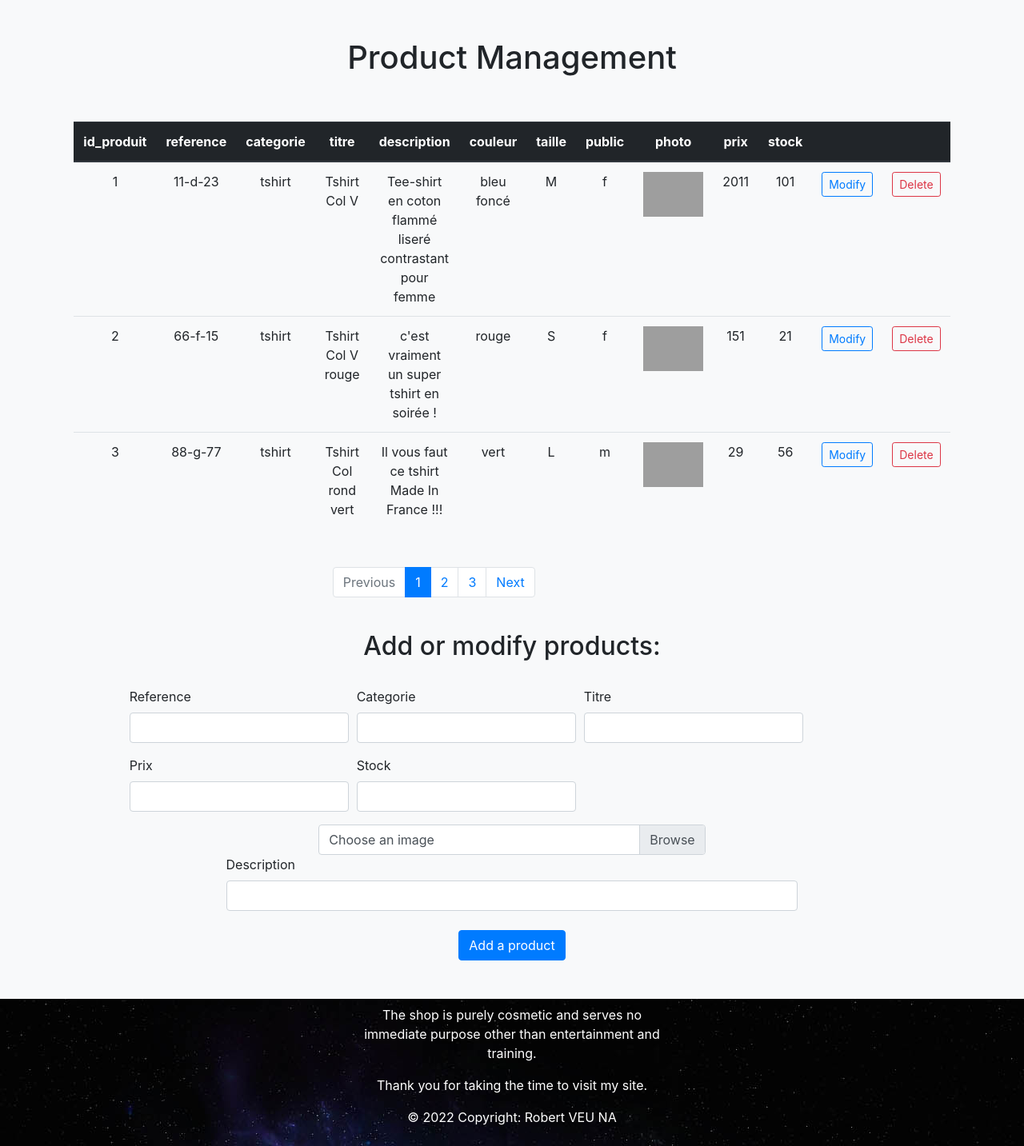
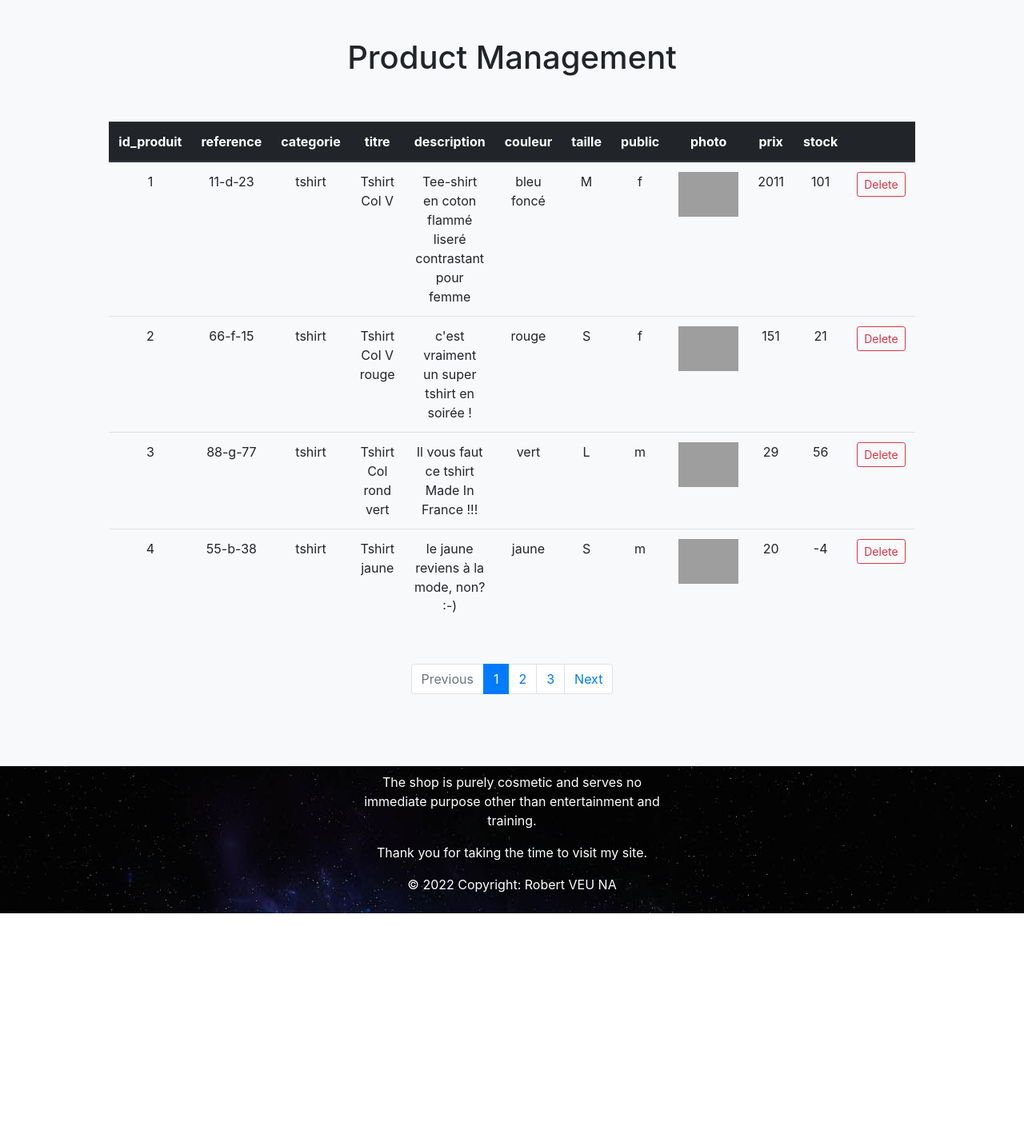
Before and after one commit to veuna-R/php_boutique_saints2022, a PHP site: page /admin/gestion_produits.php in a window 1280 px wide. Shown: the part 80-1513 px from the top of the page at 80% size. After the commit the page ends 1222 px from the top, so only its background shows below. Run offline with PHP 8.4, Linux system fonts and the light colour scheme; data comes from the database, SQL or seed files in the repository; some libraries are stand-ins or nearby versions; grey boxes are pictures that could not be loaded.

Commit message:
updated 26/09/2022 @ 16:28

```diff
--- a/admin/gestion_produits.php
+++ b/admin/gestion_produits.php
@@ -143,7 +143,7 @@ require_once("../inc/init.php");
 //////////// Récupérer en BDD les produits ////////////////
 ////////////////////////////////////////////
 
-$stmt = $pdo->query("SELECT * FROM produit LIMIT $elementsPourLaPagination[premierArticle], 3");
+$stmt = $pdo->query("SELECT * FROM produit LIMIT $elementsPourLaPagination[premierArticle], 4");
 // echo '<pre>';
 // var_dump($stmt->fetchAll(PDO::FETCH_ASSOC));
 // echo '</pre>';
@@ -195,7 +195,6 @@ require_once("inc/header.php");
             <th scope="col"><?= $col['name']; ?></th>
         <?php } ?>
         <th scope="col"></th>
-        <th scope="col"></th>
     </tr>
   </thead>
   <tbody>
@@ -213,7 +212,7 @@ require_once("inc/header.php");
                 <?php } ?>
 
                 <!-- ***Lien de modification et de suppression*** -->
-                <td> <a href="?action=modification&id_produit=<?= $produit["id_produit"]?>#ajout_modif" role="button" class="btn btn-outline-primary btn-sm"> Modify </a> </td>
+
 
                 <td> <a href="?action=suppression&id_produit=<?= $produit["id_produit"]?>" role="button" class="btn btn-outline-danger btn-sm"> Delete </a> </td>
 
@@ -224,7 +223,7 @@ require_once("inc/header.php");
 </table>
 
 <!-- Pagination -->
-<div class="row col-md-6 col-sm-12">
+<div class="row col-md-6 col-sm-12 justify-content-center">
     <nav aria-label="Page navigation example">
     <ul class="pagination">
 
@@ -246,7 +245,7 @@ require_once("inc/header.php");
 </div>
 
 <!-- Formulaire de modification/ajout de produit -->
-<div class="mb-4 col-12 text-center">
+<!-- <div class="mb-4 col-12 text-center">
     <h2>Add or modify products:</h2>
 </div>
 
@@ -274,31 +273,16 @@ require_once("inc/header.php");
             <label for="stock">Stock</label>
             <input type="text" class="form-control" id="stock" name="stock" value="<?= $stock; ?>">
         </div>
-        <div class="w-100"></div>
+        <div class="w-100"></div> -->
 
         <!-- FAIRE VARIABLED LE SELECTED DES INPUTS -->
 
-        <!-- <div class="form-group col-md-2">
-            <label for="public_m">Public</label>
-            <div class="custom-control custom-radio">
-                <input type="radio" id="public_m" name="public" class="custom-control-input" value="m" checked>
-                <label class="custom-control-label" for="public_m">Masculin</label>
-            </div>
-        </div>
-        <div class="form-group col-md-2">
-            <label for="public_f" style="color:transparent">Public</label>
-            <div class="custom-control custom-radio">
-                <input type="radio" id="public_f" name="public" class="custom-control-input" value="f">
-                <label class="custom-control-label" for="public_f">Féminin</label>
-            </div>
-        </div> -->
-
-        <div class="col-md-6 custom-file m-auto">
+        <!-- <div class="col-md-6 custom-file m-auto">
             <input type="file" class="custom-file-input" id="maPhoto" name="maPhoto">
-            <label class="custom-file-label" for="maPhoto">Choose an image</label>
+            <label class="custom-file-label" for="maPhoto">Choose an image</label> -->
 
             <!-- Si je suis dans le cadre d'une modification j'affiche l'img actuelle -->
-            <?php if(isset($_GET["action"]) && $_GET["action"] == "modification") { ?>
+            <!-- <?php if(isset($_GET["action"]) && $_GET["action"] == "modification") { ?>
                 <img class="mt-1" style="width:75px" src="<?= $photo; ?>" alt="<?= $titre; ?>" title="<?= $description; ?>">
             <?php } ?>
 
@@ -318,7 +302,7 @@ require_once("inc/header.php");
                 <button type="submit" class="btn btn-primary" name="ajouterProduit">Add a product</button>
             <?php } ?>
         </div>
-
+     -->
 
 
 
```
Also changed, not shown: profil.php (+17 -12 lines), photo/AvatarMaker.png (added), photo/AvatarMaker_2.png (added), photo/AvatarMaker_3.png (added).
